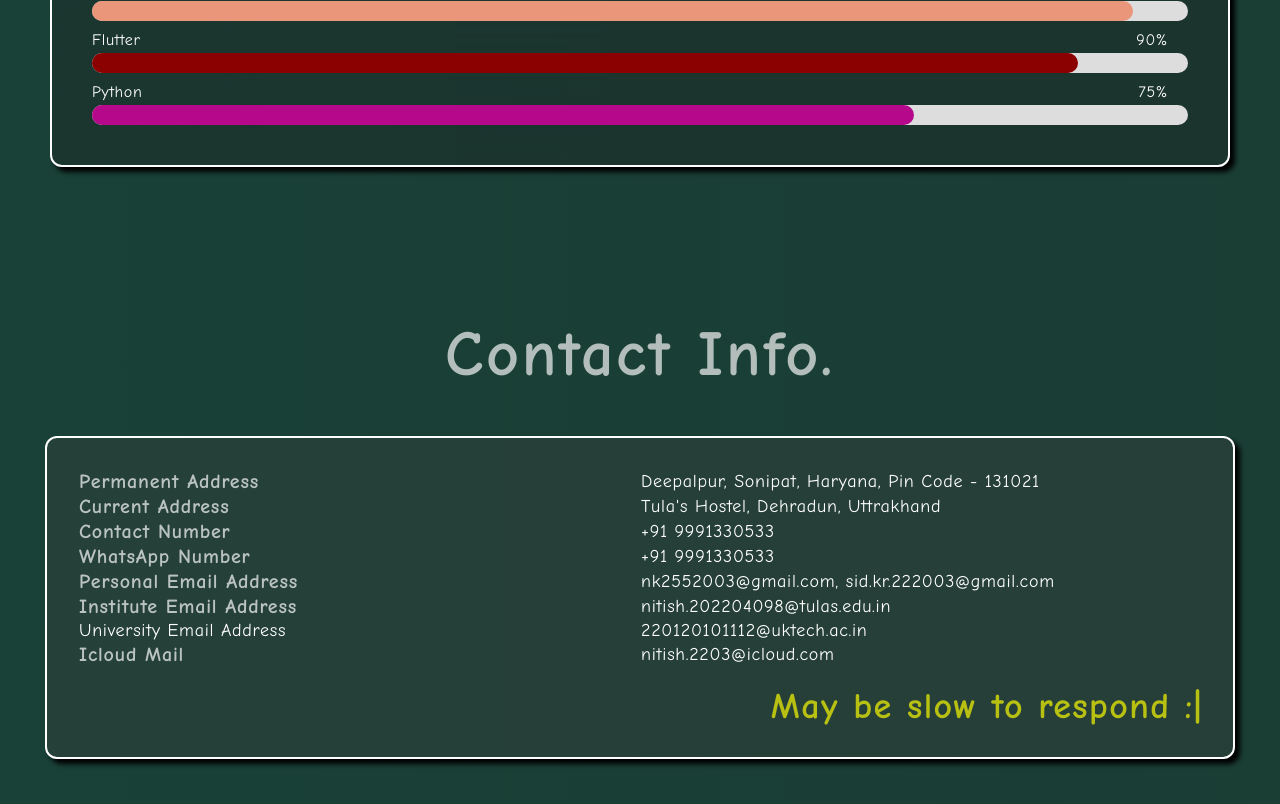
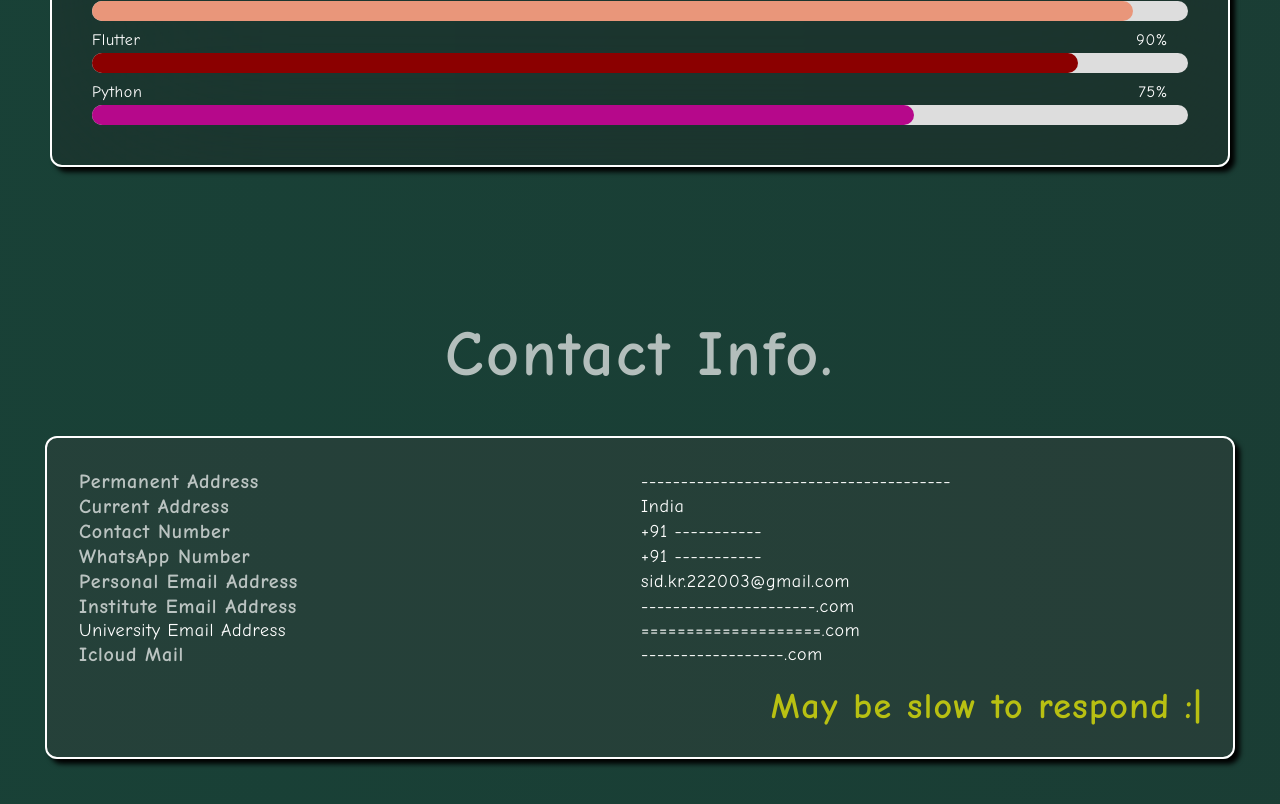
Before and after one commit to NK2552003/Portfolio, a plain HTML site: page index.html in a window 1280 px wide. Shown: the part 2936-3740 px from the top of the page. Drawn offline with nearby package versions, Linux system fonts and the light colour scheme.

Commit message:
Update index.html

```diff
--- a/index.html
+++ b/index.html
@@ -221,7 +221,7 @@
                   <strong class="data-heading">Permanent Address</strong>
                 </td>
                 <td>
-                  Deepalpur, Sonipat, Haryana, Pin Code - 131021
+                  ---------------------------------------
                 </td>
               </tr>
               <tr>
@@ -229,7 +229,7 @@
                   <strong class="data-heading">Current Address</strong>
                 </td>
                 <td>
-                  Tula's Hostel, Dehradun, Uttrakhand
+                  India
                 </td>
               </tr>
               <tr>
@@ -237,7 +237,7 @@
                  <strong class="data-heading"> Contact Number </strong>
                 </td>
                 <td>
-                  +91 9991330533
+                  +91 -----------
                 </td>
               </tr>
               <tr>
@@ -245,7 +245,7 @@
                  <strong class="data-heading"> WhatsApp Number</strong>
                 </td>
                 <td>
-                  +91 9991330533
+                  +91 -----------
                 </td>
               </tr>
               <tr>
@@ -253,7 +253,7 @@
                  <strong class="data-heading"> Personal Email Address</strong>
                 </td>
                 <td>
-                  nk2552003@gmail.com, sid.kr.222003@gmail.com
+                  sid.kr.222003@gmail.com
                 </td>
               </tr>
               <tr>
@@ -261,7 +261,7 @@
                  <strong class="data-heading"> Institute Email Address</strong>
                 </td>
                 <td>
-                  nitish.202204098@tulas.edu.in
+                  ----------------------.com
                 </td>
               </tr>
               <tr>
@@ -269,7 +269,7 @@
                   University Email Address
                 </td>
                 <td>
-                  220120101112@uktech.ac.in
+                  ====================.com
                 </td>
               </tr>
               <tr>
@@ -277,7 +277,7 @@
                  <strong class="data-heading"> Icloud Mail</strong>
                 </td>
                 <td>
-                  nitish.2203@icloud.com
+                  ------------------.com
                 </td>
               </tr>
             </table>
```
